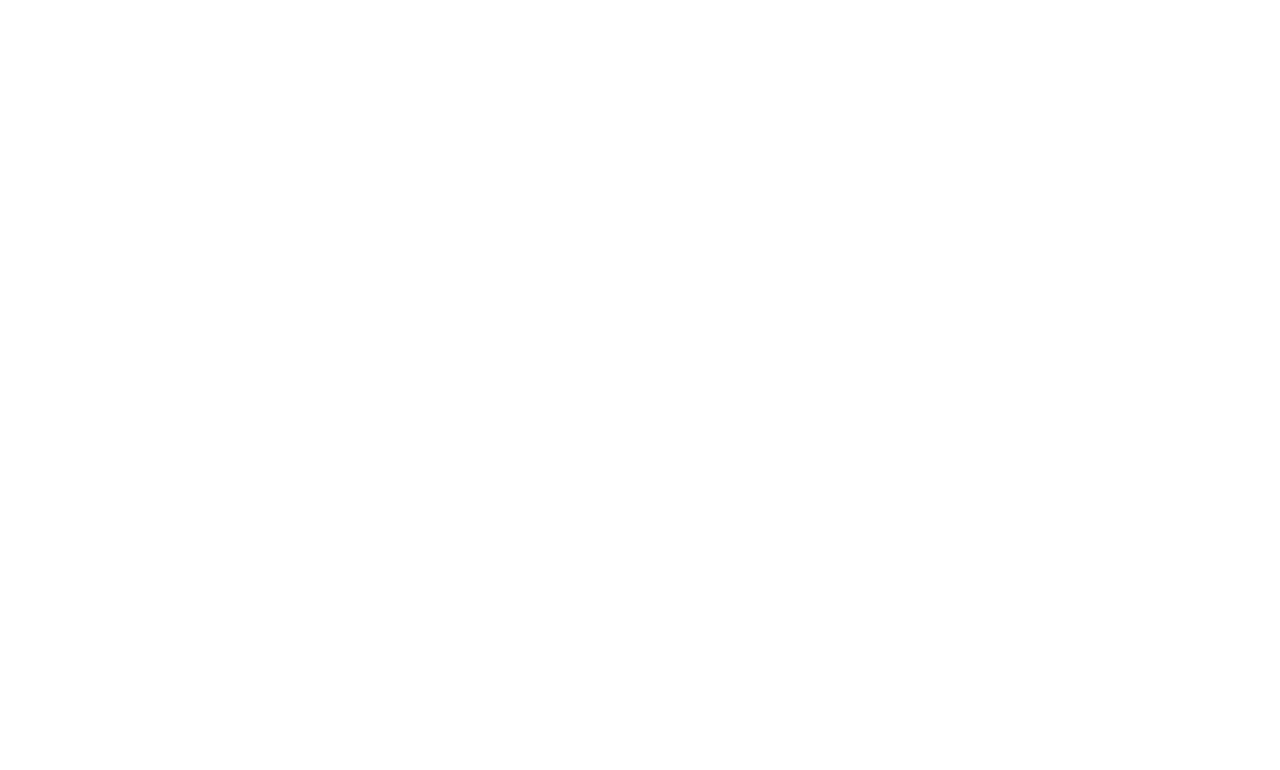
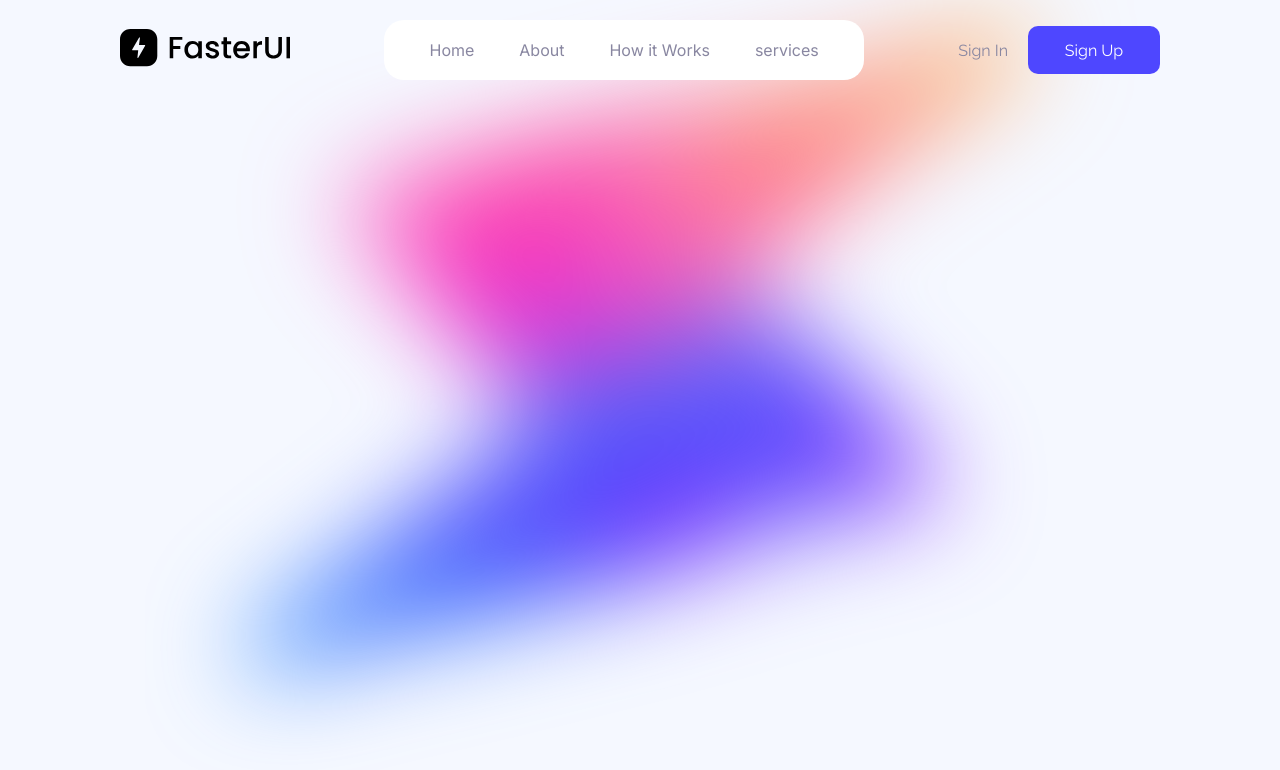
Before and after one commit to pravesh2892/Fleapo-Assignment, a plain HTML site: page index.html in a window 1280 px wide. Drawn offline with Linux system fonts and the light colour scheme.

Commit message:
navbar complete

```diff
--- a/index.html
+++ b/index.html
@@ -9,7 +9,24 @@
 </head>
 
 <body>
-
+    <div class="thunderbolt-logo-container">
+        <img src="Images/Mask group.svg" alt="thunderbolt" />
+    </div>
+    <div class="navbar">
+        <div class="logo">
+            <img src="Images/Logo.svg" alt="logo">
+        </div>
+        <div class="btn-div">
+            <a class="navbar-btn" href="#">Home</a>
+            <a class="navbar-btn" href="#">About</a>
+            <a class="navbar-btn" href="#">How it Works</a>
+            <a class="navbar-btn" href="#">services</a>
+        </div>
+        <div class="login-div">
+            <span>Sign In</span>
+            <button class="signup-btn">Sign Up</button>
+        </div>
+    </div>
     <script src="script.js"></script>
 </body>
 
--- a/styles.css
+++ b/styles.css
@@ -0,0 +1,95 @@
+
+@import url('https://fonts.googleapis.com/css2?family=Inter:wght@100..900&display=swap');
+
+@import url('https://fonts.googleapis.com/css2?family=Raleway:ital,wght@0,100..900;1,100..900&display=swap');
+
+
+
+* {
+    margin: 0px;
+    padding: 0px;
+    box-sizing: border-box;
+}
+
+body {
+    background-color: rgba(245, 248, 255, 1);
+    font-family: "inter";
+    width: 100%;
+
+
+}
+
+.thunderbolt-logo-container {
+    position: absolute;
+    z-index: -1;
+    left: 50%;
+    transform: translateX(-50%);
+}
+
+/* navbar */
+.navbar {
+    display: flex;
+    justify-content: space-between;
+    padding: 20px 120px;
+    align-items: center;
+}
+
+.btn-div {
+    width: fit-content;
+    background-color: rgba(255, 255, 255, 1);
+    padding: 20px 45px;
+    border-radius: 20px;
+    display: flex;
+    justify-content: space-around;
+    gap:45px;
+    font-size: 16px;
+
+}
+
+.btn-div a {
+    cursor: pointer;
+    text-decoration: none;
+    color: rgba(137, 135, 161, 1)
+}
+
+.btn-div a {
+    cursor: pointer;
+    text-decoration: none;
+    color: rgba(137, 135, 161, 1)
+}
+
+.btn-div a:hover {
+    font-weight: 700;
+    color: rgba(37, 36, 50, 1);
+}
+
+.btn-div a.active{
+    font-weight: 700;
+    color: rgba(37, 36, 50, 1);
+
+}
+
+.login-div {
+    display: flex;
+    justify-content: center;
+    align-items: center;
+    gap: 20px;
+}
+
+.login-div span {
+    font-size: 16px;
+    font-family: "raleway";
+    font-weight: 400;
+    color: rgba(137, 135, 161, 1);
+}
+
+.signup-btn {
+    width: 132px;
+    height: 48px;
+    font-size: 16px;
+    font-family: "raleway";
+    color: rgba(255, 255, 255, 1);
+    background-color: rgba(78, 71, 255, 1);
+    border-radius: 10px;
+    border: none;
+}
```
